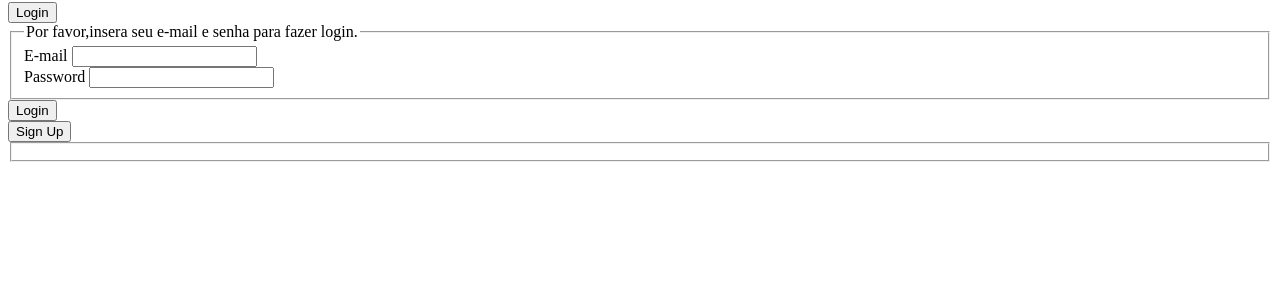
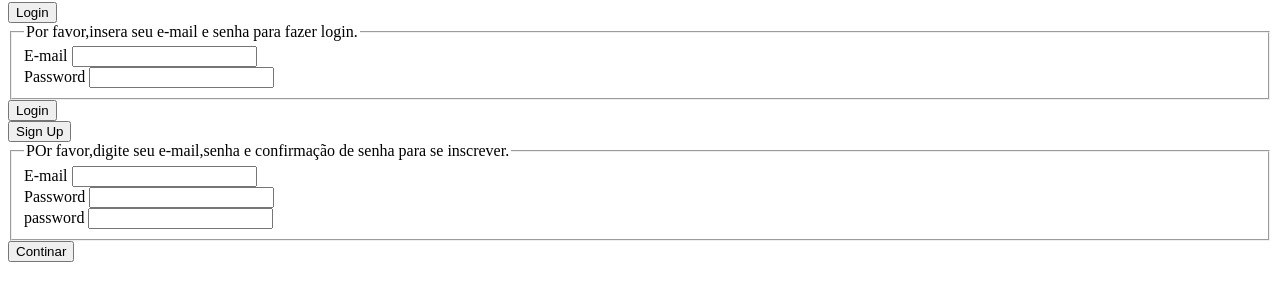
Before and after one commit to ricantony6/Login-animado, a plain HTML site: page index.html in a window 1280 px wide. Shown: the part 65-366 px from the top of the page. Drawn offline with Linux system fonts and the light colour scheme.

Commit message:
add corfm de passowrd

```diff
--- a/index.html
+++ b/index.html
@@ -47,7 +47,25 @@
             <span class="underline"></span>
           </button>
           <form class="form form-signup">
-            <fieldset></fieldset>
+            <fieldset>
+              <legend>
+                POr favor,digite seu e-mail,senha e confirmação de senha para se
+                inscrever.
+              </legend>
+              <div class="input-block">
+                <label for="signup-email">E-mail</label>
+                <input id="signup-email" type="email" required />
+              </div>
+              <div class="input-block">
+                <label for="signup-password">Password</label>
+                <input id="signup-password" type="password" required />
+              </div>
+              <div class="input-block">
+                <label for="signup-password-confirm"> password</label>
+                <input id="signup-password-confirm" type="password" required />
+              </div>
+            </fieldset>
+            <button type="submit" class="btn-signup">Continar</button>
           </form>
         </div>
       </div>
```
